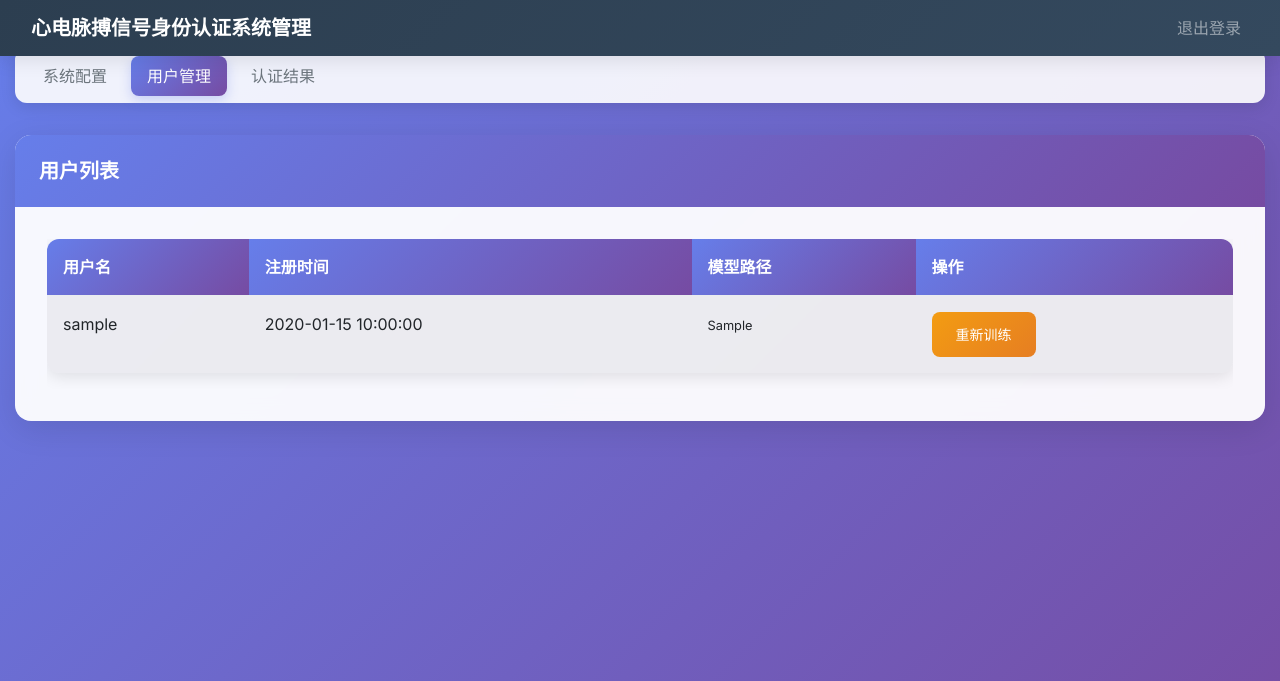
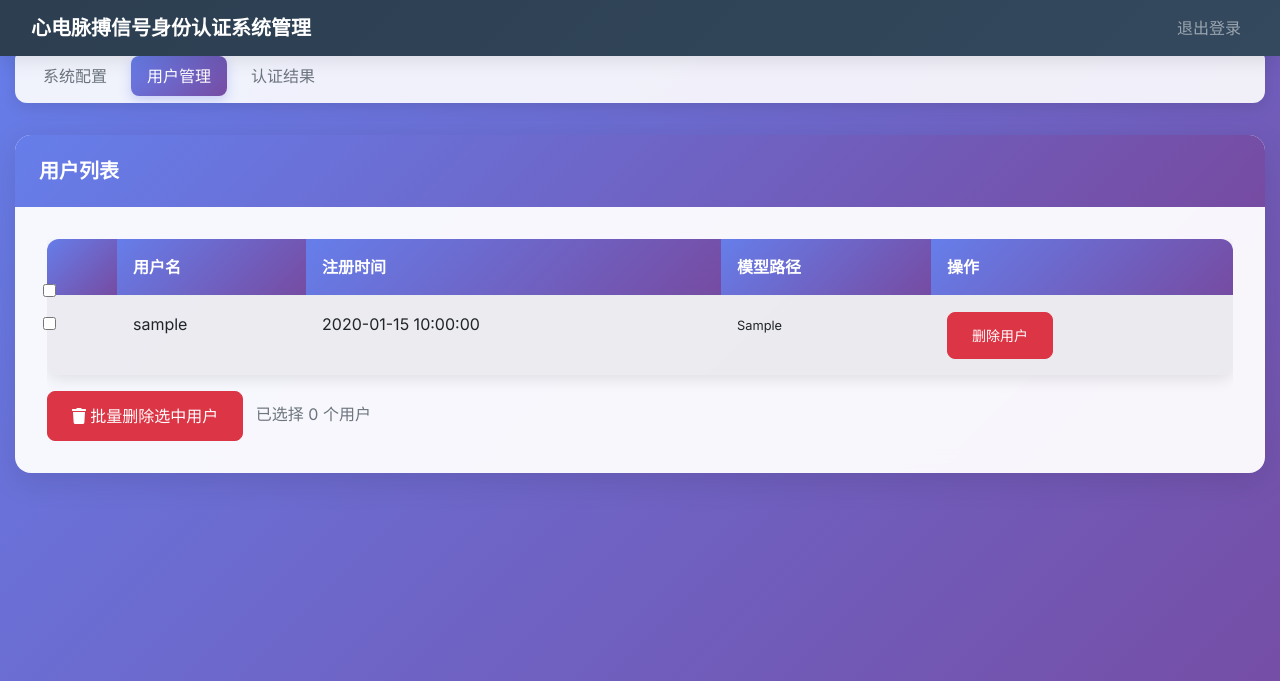
Before and after one commit to Durian2005/CardioCrypt, a Flask app: page /manage/dashboard in a window 1280 px wide, after a click on "用户管理". Shown: the top 681 px of the page. Run offline with Flask 2, Linux system fonts and the light colour scheme; the visitor is signed in with stand-in values (Sample User, id 1); a database or web service that is not in the repository returns one stand-in record (values such as "Sample title"); some libraries are stand-ins or nearby versions.

Commit message:
添加删除用户功能，删除重新训练功能

```diff
--- a/web_auth/app.py
+++ b/web_auth/app.py
@@ -2478,36 +2478,6 @@ def update_params():
 
     return redirect(url_for('admin_dashboard'))
 
-# 重新训练用户模型
-@app.route('/manage/retrain_model/<username>', methods=['POST'])
-@admin_required
-def retrain_model(username):
-    try:
-        # 获取用户信息
-        user = mongo.db.users.find_one({'username': username})
-        if not user:
-            flash(f'用户 {username} 不存在')
-            return redirect(url_for('admin_dashboard'))
-
-        # 模拟模型重新训练
-        if SYSTEM_AVAILABLE:
-            # 在实际环境中，这里应该包含重新训练模型的代码
-            # 这里只是简单更新模型文件的修改时间作为示例
-            model_path = user['model_path']
-            with open(model_path, 'a') as f:
-                f.write(f"\n# 模型参数更新于 {datetime.now()}")
-
-            # 更新阈值元数据
-            # 在实际实现中，应该将这些参数保存到模型文件中
-            flash(f'用户 {username} 的模型已重新训练，阈值更新为 {admin_config["model_threshold"]}')
-        else:
-            flash(f'系统模块不可用，无法重新训练模型')
-
-        return redirect(url_for('admin_dashboard'))
-    except Exception as e:
-        logger.error(f"重新训练模型失败: {e}")
-        flash(f'重新训练模型失败: {str(e)}')
-        return redirect(url_for('admin_dashboard'))
 
 # 修改用户认证结果
 @app.route('/manage/update_auth_result', methods=['POST'])
@@ -2605,6 +2575,135 @@ def admin_logout():
     session.pop('admin', None)
     return redirect(url_for('index'))
 
+# 删除用户
+@app.route('/manage/delete_user/<username>', methods=['POST'])
+@admin_required
+def delete_user(username):
+    try:
+        # 安全检查：防止删除管理员用户
+        if username == ADMIN_USERNAME:
+            flash('不能删除管理员用户')
+            return redirect(url_for('admin_dashboard'))
+
+        # 获取用户信息
+        user = mongo.db.users.find_one({'username': username})
+        if not user:
+            flash(f'用户 {username} 不存在')
+            return redirect(url_for('admin_dashboard'))
+
+        # 删除用户的模型文件
+        if 'model_path' in user and user['model_path']:
+            try:
+                if os.path.exists(user['model_path']):
+                    os.remove(user['model_path'])
+                    logger.info(f"已删除用户 {username} 的模型文件: {user['model_path']}")
+            except Exception as e:
+                logger.warning(f"删除用户 {username} 的模型文件失败: {e}")
+
+        # 删除数据库中的用户数据
+        # 删除用户基本信息
+        mongo.db.users.delete_one({'username': username})
+
+        # 删除用户的认证历史记录
+        mongo.db.auth_history.delete_many({'username': username})
+
+        # 删除用户相关的其他数据（如果有的话）
+        # 例如：用户的数据采集记录、验证记录等
+
+        # 清理内存中的相关数据
+        with registration_lock:
+            if username in current_registration_data:
+                del current_registration_data[username]
+
+        # 清理验证结果
+        with verification_lock:
+            if username in verification_results:
+                del verification_results[username]
+
+        logger.info(f"用户 {username} 及其所有相关数据已成功删除")
+        flash(f'用户 {username} 已成功删除')
+
+    except Exception as e:
+        logger.error(f"删除用户 {username} 失败: {e}")
+        flash(f'删除用户失败: {str(e)}')
+
+    return redirect(url_for('admin_dashboard'))
+
+# 批量删除用户
+@app.route('/manage/batch_delete_users', methods=['POST'])
+@admin_required
+def batch_delete_users():
+    try:
+        # 获取要删除的用户名列表
+        usernames = request.form.getlist('usernames[]')
+
+        if not usernames:
+            flash('请选择要删除的用户')
+            return redirect(url_for('admin_dashboard'))
+
+        # 安全检查：防止删除管理员用户
+        if ADMIN_USERNAME in usernames:
+            flash('不能删除管理员用户')
+            return redirect(url_for('admin_dashboard'))
+
+        deleted_count = 0
+        failed_count = 0
+
+        for username in usernames:
+            try:
+                # 获取用户信息
+                user = mongo.db.users.find_one({'username': username})
+                if not user:
+                    failed_count += 1
+                    continue
+
+                # 删除用户的模型文件
+                if 'model_path' in user and user['model_path']:
+                    try:
+                        if os.path.exists(user['model_path']):
+                            os.remove(user['model_path'])
+                            logger.info(f"已删除用户 {username} 的模型文件: {user['model_path']}")
+                    except Exception as e:
+                        logger.warning(f"删除用户 {username} 的模型文件失败: {e}")
+
+                # 删除数据库中的用户数据
+                # 删除用户基本信息
+                mongo.db.users.delete_one({'username': username})
+
+                # 删除用户的认证历史记录
+                mongo.db.auth_history.delete_many({'username': username})
+
+                # 清理内存中的相关数据
+                with registration_lock:
+                    if username in current_registration_data:
+                        del current_registration_data[username]
+
+                # 清理验证结果
+                with verification_lock:
+                    if username in verification_results:
+                        del verification_results[username]
+
+                deleted_count += 1
+                logger.info(f"用户 {username} 已成功删除")
+
+            except Exception as e:
+                logger.error(f"删除用户 {username} 失败: {e}")
+                failed_count += 1
+
+        # 显示删除结果
+        if deleted_count > 0:
+            flash(f'成功删除 {deleted_count} 个用户')
+        if failed_count > 0:
+            flash(f'删除失败 {failed_count} 个用户')
+
+        logger.info(f"批量删除完成：成功 {deleted_count} 个，失败 {failed_count} 个")
+
+    except Exception as e:
+        logger.error(f"批量删除用户失败: {e}")
+        flash(f'批量删除失败: {str(e)}')
+
+    return redirect(url_for('admin_dashboard'))
+
 # 启动应用
 if __name__ == '__main__':
     # 初始化系统
--- a/web_auth/templates/admin_dashboard.html
+++ b/web_auth/templates/admin_dashboard.html
@@ -6,6 +6,7 @@
     <title>管理员仪表盘</title>
     <link rel="stylesheet" href="https://stackpath.bootstrapcdn.com/bootstrap/4.5.2/css/bootstrap.min.css">
     <link href="https://fonts.googleapis.com/css2?family=Inter:wght@300;400;500;600;700&display=swap" rel="stylesheet">
+    <link rel="stylesheet" href="https://cdnjs.cloudflare.com/ajax/libs/font-awesome/5.15.4/css/all.min.css">
     <style>
         body {
             background: linear-gradient(135deg, #667eea 0%, #764ba2 100%);
@@ -485,6 +486,9 @@
                             <table class="table table-striped">
                                 <thead>
                                     <tr>
+                                        <th>
+                                            <input type="checkbox" id="selectAllUsers" class="form-check-input">
+                                        </th>
                                         <th>用户名</th>
                                         <th>注册时间</th>
                                         <th>模型路径</th>
@@ -494,18 +498,31 @@
                                 <tbody>
                                     {% for user in users %}
                                     <tr>
+                                        <td>
+                                            <input type="checkbox" name="usernames[]" value="{{ user.username }}" class="form-check-input user-checkbox">
+                                        </td>
                                         <td>{{ user.username }}</td>
                                         <td>{{ user.created_at.strftime('%Y-%m-%d %H:%M:%S') if user.created_at else 'N/A' }}</td>
                                         <td><small>{{ user.model_path }}</small></td>
                                         <td>
-                                            <form method="POST" action="{{ url_for('retrain_model', username=user.username) }}" style="display:inline;">
-                                                <button type="submit" class="btn btn-sm btn-warning">重新训练</button>
-                                            </form>
+                                            <button type="button" class="btn btn-sm btn-danger"
+                                                    onclick="confirmDeleteUser('{{ user.username }}')">删除用户</button>
                                         </td>
                                     </tr>
                                     {% endfor %}
                                 </tbody>
                             </table>
+                            <div class="mt-3">
+                                <button type="button" class="btn btn-danger" onclick="confirmBatchDelete()">
+                                    <i class="fas fa-trash"></i> 批量删除选中用户
+                                </button>
+                                <span class="ml-2 text-muted">已选择 <span id="selectedCount">0</span> 个用户</span>
+                            </div>
+
+                            <!-- 批量删除表单 -->
+                            <form id="batchDeleteForm" method="POST" action="{{ url_for('batch_delete_users') }}" style="display: none;">
+                                <!-- 动态添加用户选择 -->
+                            </form>
                         </div>
                     </div>
                 </div>
@@ -655,7 +672,95 @@
                     $('form').submit();
                 }
             });
+
+            // 删除用户确认函数
+            window.confirmDeleteUser = function(username) {
+                if (confirm(`确定要删除用户 "${username}" 吗？\n\n此操作将：\n• 删除用户的所有数据\n• 删除用户的模型文件\n• 删除用户的认证历史\n• 此操作不可恢复！`)) {
+                    // 创建删除用户的表单并提交
+                    var form = document.createElement('form');
+                    form.method = 'POST';
+                    form.action = '/manage/delete_user/' + username;
+                    document.body.appendChild(form);
+                    form.submit();
+                }
+            };
+
+            // 批量删除用户确认函数
+            window.confirmBatchDelete = function() {
+                const selectedCount = $('.user-checkbox:checked').length;
+                if (selectedCount === 0) {
+                    alert('请至少选择一个用户进行批量删除。');
+                    return false;
+                }
+                if (confirm(`确定要批量删除选中的 ${selectedCount} 个用户吗？\n\n此操作将：\n• 删除选中的所有用户的所有数据\n• 删除选中的所有用户的模型文件\n• 删除选中的所有用户的认证历史\n• 此操作不可恢复！`)) {
+                    const usernames = $('.user-checkbox:checked').map(function() {
+                        return $(this).val();
+                    }).get();
+                    const form = document.getElementById('batchDeleteForm');
+                    usernames.forEach(username => {
+                        const input = document.createElement('input');
+                        input.type = 'hidden';
+                        input.name = 'usernames[]';
+                        input.value = username;
+                        form.appendChild(input);
+                    });
+                    form.submit();
+                }
+            };
+
+            // 全选/取消全选
+            $('#selectAllUsers').on('change', function() {
+                $('.user-checkbox').prop('checked', $(this).is(':checked'));
+                updateSelectedCount();
+            });
+
+            $('.user-checkbox').on('change', function() {
+                updateSelectedCount();
+            });
+
+            function updateSelectedCount() {
+                const selectedCount = $('.user-checkbox:checked').length;
+                $('#selectedCount').text(selectedCount);
+                if (selectedCount === $('.user-checkbox').length) {
+                    $('#selectAllUsers').prop('checked', true);
+                } else {
+                    $('#selectAllUsers').prop('checked', false);
+                }
+            }
         });
     </script>
+
+    <!-- 删除用户确认模态框 -->
+    <div class="modal fade" id="deleteUserModal" tabindex="-1" role="dialog" aria-labelledby="deleteUserModalLabel" aria-hidden="true">
+        <div class="modal-dialog" role="document">
+            <div class="modal-content">
+                <div class="modal-header bg-danger text-white">
+                    <h5 class="modal-title" id="deleteUserModalLabel">确认删除用户</h5>
+                    <button type="button" class="close text-white" data-dismiss="modal" aria-label="Close">
+                        <span aria-hidden="true">&times;</span>
+                    </button>
+                </div>
+                <div class="modal-body">
+                    <p>您确定要删除用户 <strong id="deleteUsername"></strong> 吗？</p>
+                    <div class="alert alert-warning">
+                        <h6><i class="fas fa-exclamation-triangle"></i> 警告</h6>
+                        <p class="mb-0">此操作将：</p>
+                        <ul class="mb-0">
+                            <li>删除用户的所有数据</li>
+                            <li>删除用户的模型文件</li>
+                            <li>删除用户的认证历史</li>
+                            <li><strong>此操作不可恢复！</strong></li>
+                        </ul>
+                    </div>
+                </div>
+                <div class="modal-footer">
+                    <button type="button" class="btn btn-secondary" data-dismiss="modal">取消</button>
+                    <form id="deleteUserForm" method="POST" style="display: inline;">
+                        <button type="submit" class="btn btn-danger">确认删除</button>
+                    </form>
+                </div>
+            </div>
+        </div>
+    </div>
 </body>
 </html>
```
Also changed, not shown: 12 other files.
